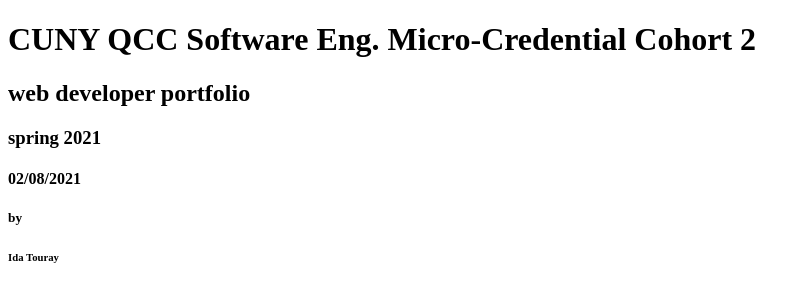
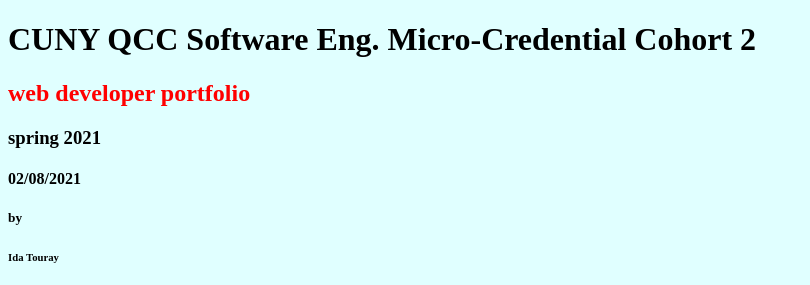
Before and after one commit to ITouray/SWE-micro-credential, a plain HTML site: page index.html in a window 1280 px wide. Shown: the top 285 px of the page, without its empty margins (0-810 px from the left). Drawn offline with Linux system fonts and the light colour scheme.

```diff
--- a/index.html
+++ b/index.html
@@ -4,6 +4,8 @@
   <meta charset="utf-8">
 	<meta name="viewport" content="width=device-width, initial-scale=1">
 
+  <title>webbb</title>
+    <link href="style.css" rel="stylesheet" type="text/css" />
  	</head>
 
 	<body>
--- a/style.css
+++ b/style.css
@@ -1,4 +1,7 @@
 h2{
   font-family: 'Times New Roman', Times, serif;
   color: #ff0000;
-};
+}
+body{
+  background-color: lightcyan;
+}
```
